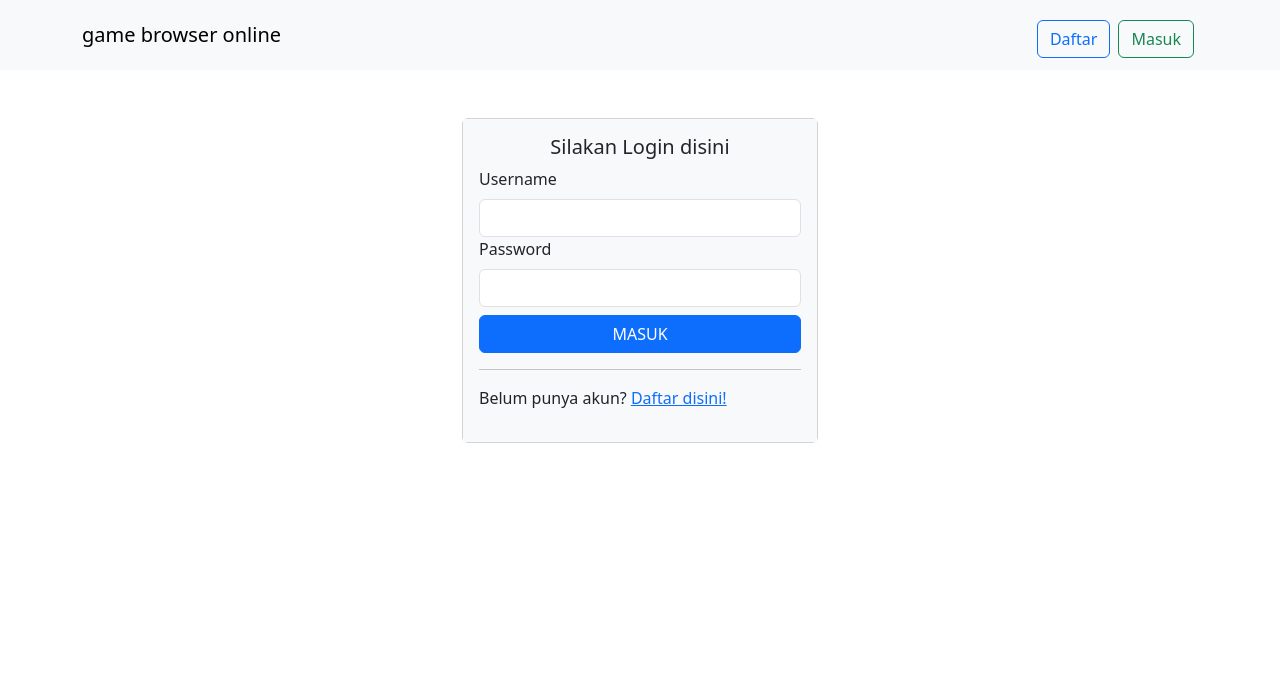
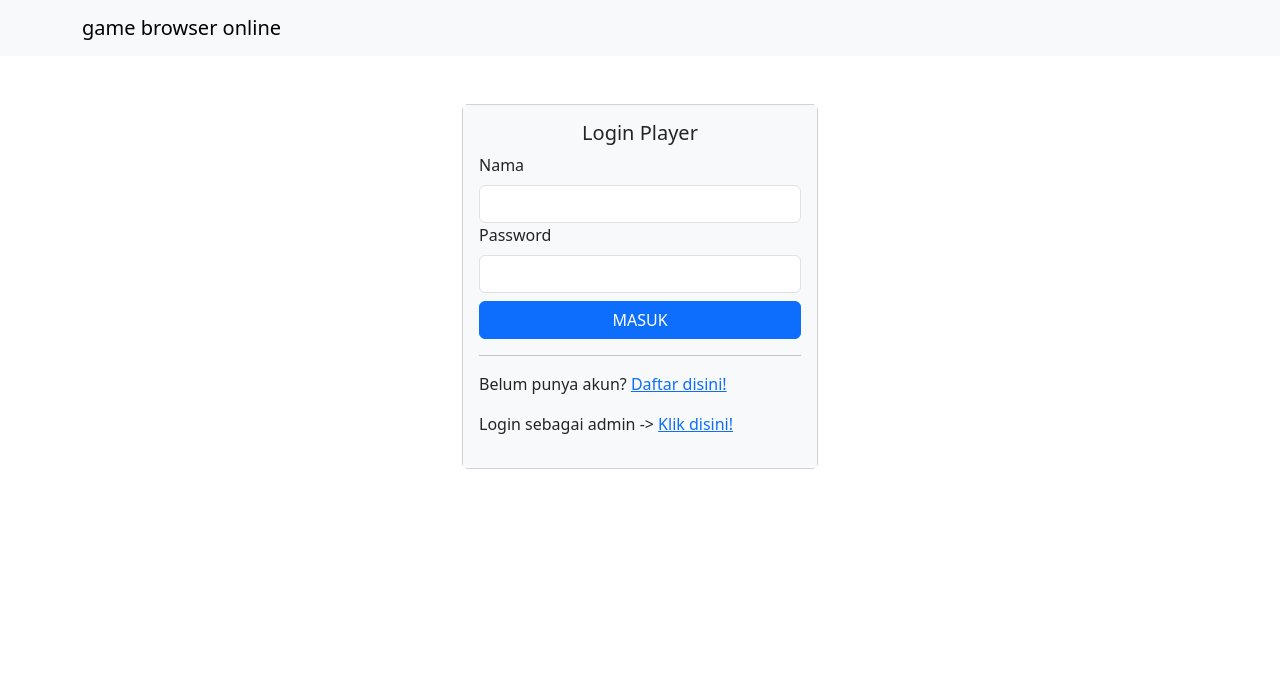
Before and after one commit to ZaqiRasyid/Login, a PHP site: page / in a window 1280 px wide. Shown: the top 676 px of the page. Run offline with PHP 8.4, Linux system fonts and the light colour scheme; some libraries are stand-ins or nearby versions.

Commit message:
Update index.php

```diff
--- a/index.php
+++ b/index.php
@@ -17,9 +17,6 @@
       <div class="navbar-nav me-auto">
 
       </div>
-       <a href="register.php" class="btn btn-outline-primary m-1">Daftar</a>
-       <a href="login.php" class="btn btn-outline-success m-1">Masuk</a>
-
     </div>
   </div>
 </nav>
@@ -29,11 +26,11 @@
       <div class="card">
         <div class="card-body bg-light">
           <div class="text-center">
-            <h5>Silakan Login disini</h5>
+            <h5>Login Player</h5>
           </div>
-          <form action="config/aksi_login.php" method="POST">
-            <label class="form-label">Username</label>
-            <input type="text" name="username" class="form-control" required>
+          <form action="cek_login.php" method="POST">
+            <label class="form-label">Nama</label>
+            <input type="text" name="nama" class="form-control" required>
             <label class="form-label">Password</label>
             <input type="password" name="password" class="form-control" required>
             <div class="d-grid mt-2">
@@ -42,6 +39,7 @@
           </form>
           <hr>
           <p>Belum punya akun? <a href="register.php">Daftar disini!</a></p>
+          <p>Login sebagai admin -> <a href="index2.php">Klik disini!</a></p>
         </div>
       </div>
     </div>
```
